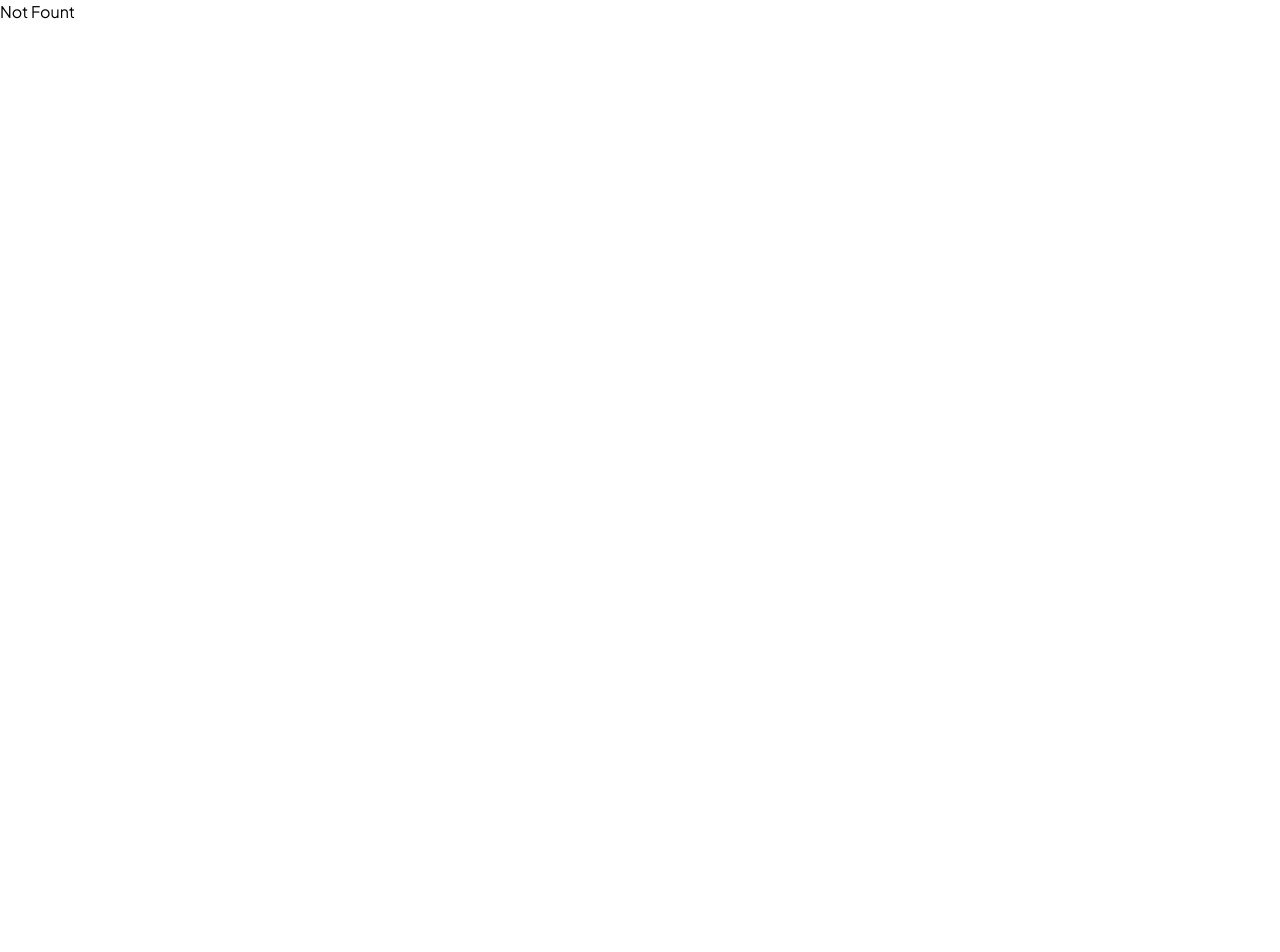
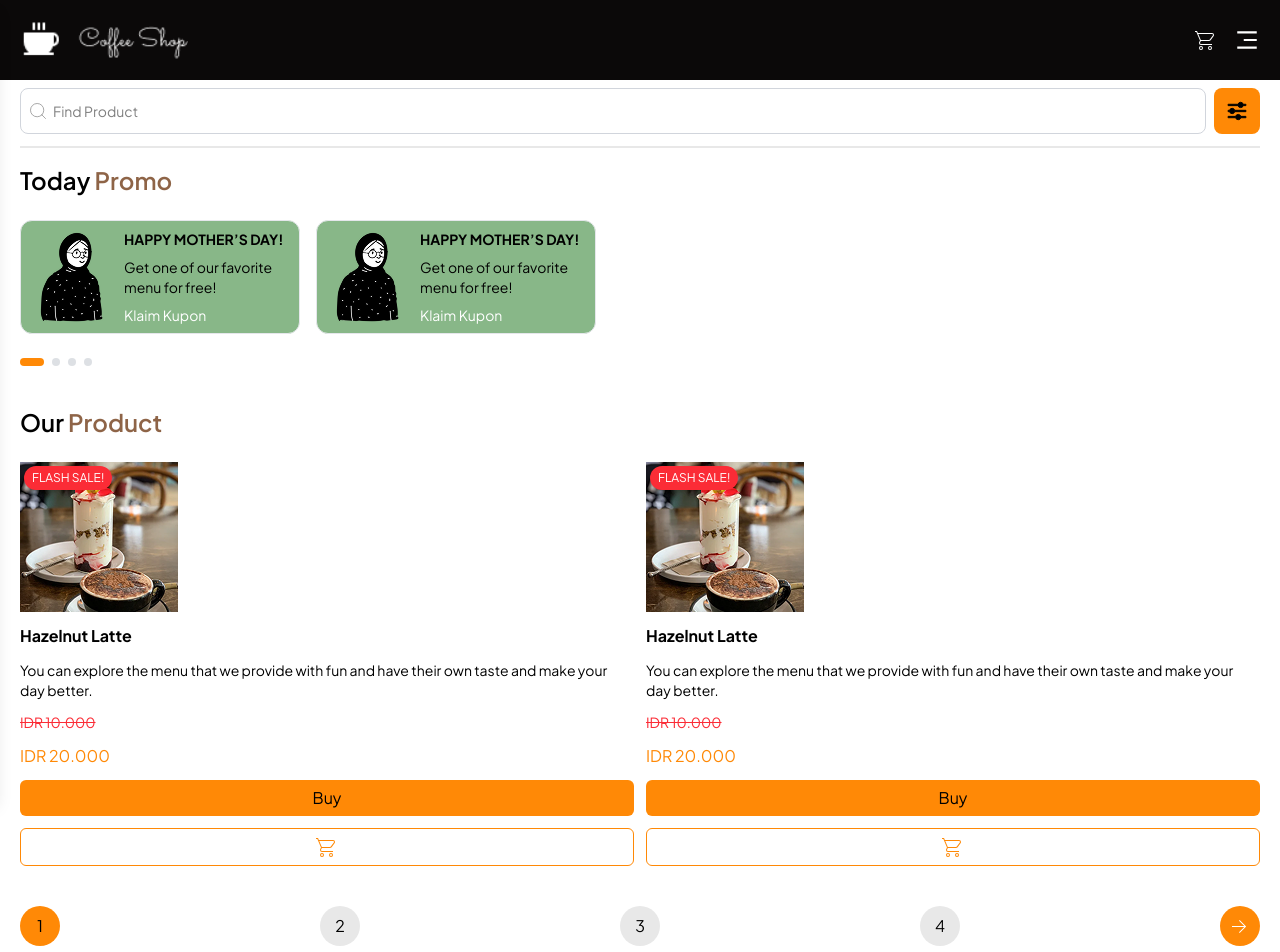
Before and after one commit to ariekas/koda-b4-react, a React (Vite) app: page /product in a window 1280 px wide. Shown: the top 952 px of the page. Before the commit the page ends 800 px from the top, so only its background shows below. Built offline with nearby package versions, Linux system fonts and the light colour scheme.

Commit message:
feat: creating view  product page and implementasi footer in mainLayout

```diff
--- a/src/App.jsx
+++ b/src/App.jsx
@@ -6,6 +6,7 @@ import { RegisterPage } from "./page/RegisterPage"
 import { ForgetPassword } from "./page/ForgetPassword"
 import { MainLayout } from "./components/layout/MainLayout"
 import { HomePage } from "./page/HomePage"
+import { ProductPage } from "./page/ProductPage"
 
 
 const router = createBrowserRouter([
@@ -38,6 +39,10 @@ const router = createBrowserRouter([
         path: "/home",
         element: <HomePage/>,
       },
+      {
+        path: "/product",
+        element: <ProductPage/>,
+      },
     ]
   },
   {
--- a/src/components/Footer.jsx
+++ b/src/components/Footer.jsx
@@ -3,7 +3,7 @@ import { Icon } from "./Icon"
 export function Footer() {
     return (
         <>
-            <div className="flex flex-col p-5 gap-4">
+            <div className="flex flex-col p-5 gap-4 bg-[#F8F8F8]">
                 <img src="/public/images/logo.png" alt="" className="w-[55%]" />
                 <p className="text-[#4F5665] text-sm">Coffee Shop is a store that sells some good meals, and especially coffee. We provide high quality beans</p>
                 <div className="flex justify-between">
--- a/src/components/layout/MainLayout.jsx
+++ b/src/components/layout/MainLayout.jsx
@@ -1,25 +1,33 @@
-import { Outlet } from "react-router-dom"
-import { Navbar } from "../Navbar"
-import { SideBar } from "../SideBar"
-import { useState } from "react"
-
+import { Outlet, useLocation } from "react-router-dom";
+import { Navbar } from "../Navbar";
+import { SideBar } from "../SideBar";
+import { useState } from "react";
+import { Footer } from "../Footer";
 export function MainLayout() {
-    const [showSideBar, setShowSideBar] = useState(false)
+    const [showSideBar, setShowSideBar] = useState(false);
+    const location = useLocation(); // 👉 untuk cek path aktif
 
     const toggleSideBar = () => {
-        setShowSideBar(!showSideBar)
-    }
+        setShowSideBar(!showSideBar);
+    };
+
+    // 👉 cek apakah saat ini di path /home
+    const isHome = location.pathname === "/home";
+
     return (
         <>
-            <div className="relative min-h-screen bg-gray-100">
+            <div className="relative min-h-screen">
                 {/* Navbar */}
-                <div className="absolute top-0 w-full p-5 z-1">
+                <div
+                    className={`absolute top-0 w-full p-5 z-10 transition-colors duration-300 ${isHome ? "bg-transparent" : "bg-[#0B0909]"
+                        }`}
+                >
                     <Navbar onHamburgerClick={toggleSideBar} />
                 </div>
 
                 {/* Sidebar */}
                 <div
-                    className={`fixed top-0 left-0 h-full w-64 bg-white shadow-lg transform transition-transform duration-300 z-3
+                    className={`fixed top-0 left-0 h-full w-64 bg-white shadow-lg transform transition-transform duration-300 z-30
                     ${showSideBar ? "translate-x-0" : "-translate-x-full"}`}
                 >
                     <SideBar />
@@ -31,11 +39,12 @@ export function MainLayout() {
                 {showSideBar && (
                     <div
                         onClick={toggleSideBar}
-                        className="fixed inset-0 bg-black/20 z-1"
+                        className="fixed inset-0 bg-black/20 z-20"
                     ></div>
                 )}
+
+                <Footer />
             </div>
-
         </>
-    )
+    );
 }
--- a/src/page/HomePage.jsx
+++ b/src/page/HomePage.jsx
@@ -11,7 +11,7 @@ export function HomePage() {
     }
     return (
         <>
-            <div className="flex flex-col relative">
+            <div className="flex flex-col relative mb-15">
                 <img src="/public/images/home.png" alt="" />
                 <div className="p-5 bg-gradient-to-t from-[#0B0909] from-55% to-[#777C82] text-white px-5 py-10 gap-6 flex flex-col ">
                     {showChat && (
@@ -182,7 +182,6 @@ export function HomePage() {
                         <div className="p-1 rounded-full bg-white"></div>
                     </div>
                 </div>
-                <Footer />
             </div>
 
         </>
--- /dev/null
+++ b/src/page/ProductPage.jsx
@@ -0,0 +1,83 @@
+import { CardMenu } from "../components/CardMenu"
+import { Icon } from "../components/Icon"
+export function ProductPage() {
+    const arr = [1, 2]
+    return (
+        <>
+            <div className="pt-22 p-5">
+                <div className="flex justify-between gap-2 border-b-2 border-[#E8E8E8] pb-3">
+                    <div className="relative flex items-center w-full">
+                        <svg xmlns="http://www.w3.org/2000/svg" width="20" height="20" viewBox="0 0 24 24" className="absolute m-2">
+                            <path fill="none" stroke="#979797" stroke-linecap="round" stroke-linejoin="round" d="m21 21l-4.343-4.343m0 0A8 8 0 1 0 5.343 5.343a8 8 0 0 0 11.314 11.314" stroke-width="1" />
+                        </svg>
+                        <input type="text" className="border p-3 rounded-lg border-gray-300 pl-8 w-full text-sm" placeholder="Find Product" />
+                    </div>
+                    <div className="p-3 flex items-center bg-[#FF8906] rounded-lg">
+                        <svg xmlns="http://www.w3.org/2000/svg" width="22" height="22" viewBox="0 0 24 24">
+                            <path fill="#000" d="M22 18.605a.75.75 0 0 1-.75.75h-5.1a2.93 2.93 0 0 1-5.66 0H2.75a.75.75 0 1 1 0-1.5h7.74a2.93 2.93 0 0 1 5.66 0h5.1a.75.75 0 0 1 .75.75m0-13.21a.75.75 0 0 1-.75.75H18.8a2.93 2.93 0 0 1-5.66 0H2.75a.75.75 0 1 1 0-1.5h10.39a2.93 2.93 0 0 1 5.66 0h2.45a.74.74 0 0 1 .75.75m0 6.6a.74.74 0 0 1-.75.75H9.55a2.93 2.93 0 0 1-5.66 0H2.75a.75.75 0 1 1 0-1.5h1.14a2.93 2.93 0 0 1 5.66 0h11.7a.75.75 0 0 1 .75.75" stroke-width="1" stroke="#000" />
+                        </svg>
+                    </div>
+                </div>
+                <div className="flex flex-col gap-6 mt-4">
+                    <h1 className="text-2xl font-semibold">Today <span className="text-[#8E6447]">Promo</span></h1>
+                    <div className="flex items-center overflow-x-auto gap-4">
+                        {arr.map((index) => {
+                            return (
+                                <>
+                                    <div key={index} className="flex bg-[#88B788] rounded-xl p-2 gap-2 items-center min-w-[17.5rem] border border-gray-200">
+                                        <img src="/public/images/promo.png" alt="" className="" />
+                                        <div className="flex flex-col gap-2">
+                                            <p className="text-sm font-bold max-w-[10rem]">HAPPY MOTHER’S DAY!</p>
+                                            <p className="text-sm max-w-[10rem]">Get one of our favorite menu for free!</p>
+                                            <p className="text-sm text-white max-w-[10rem]">Klaim Kupon</p>
+                                        </div>
+                                    </div>
+                                </>
+                            )
+                        })}
+                    </div>
+                    <div className="flex items-center gap-2">
+                        <div className="py-1 px-3 rounded-full bg-[#FF8906]"></div>
+                        <div className="p-1 rounded-full bg-[#DDE0E4]"></div>
+                        <div className="p-1 rounded-full bg-[#DDE0E4]"></div>
+                        <div className="p-1 rounded-full bg-[#DDE0E4]"></div>
+                    </div>
+                </div>
+
+                <div className="flex flex-col gap-6 my-10">
+                    <h2 className="text-2xl font-semibold">Our <span className="text-[#8E6447]">Product</span></h2>
+                    <div className="grid grid-cols-2 gap-3">
+                        <CardMenu />
+                        <CardMenu />
+                    </div>
+                </div>
+
+                <div className="flex gap-2 items-center w-full justify-between mb-10">
+                    {/* 1 */}
+                    <Icon style={"w-10 h-10 flex items-center justify-center bg-[#FF8906] rounded-full"}>
+                        <h1>1</h1>
+                    </Icon>
+                    {/* 2 */}
+                    <Icon style={"w-10 h-10 flex items-center justify-center bg-[#E8E8E8] rounded-full"}>
+                        <h1>2</h1>
+                    </Icon>
+                    {/* 3 */}
+                    <Icon style={"w-10 h-10 flex items-center justify-center bg-[#E8E8E8] rounded-full"}>
+                        <h1>3</h1>
+                    </Icon>
+                    {/* 4 */}
+                    <Icon style={"w-10 h-10 flex items-center justify-center bg-[#E8E8E8] rounded-full"}>
+                        <h1>4</h1>
+                    </Icon>
+                    {/* panah */}
+                    <Icon style={"w-10 h-10 flex items-center justify-center bg-[#FF8906] rounded-full"}>
+                        <svg xmlns="http://www.w3.org/2000/svg" width="24" height="24" viewBox="0 0 24 24">
+                            <path fill="#fff" d="M4 12h12.25L11 6.75l.66-.75l6.5 6.5l-6.5 6.5l-.66-.75L16.25 13H4z" />
+                        </svg>
+                    </Icon>
+                </div>
+
+            </div>
+        </>
+    )
+}
```
Also changed, not shown: public/images/promo.png (added).
